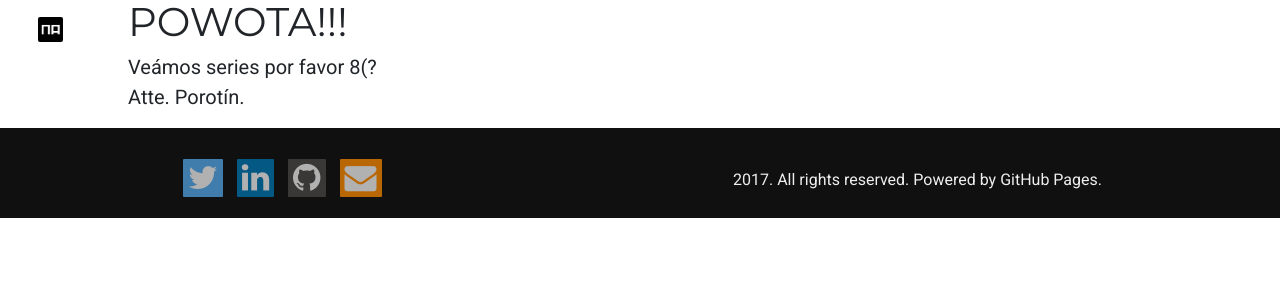
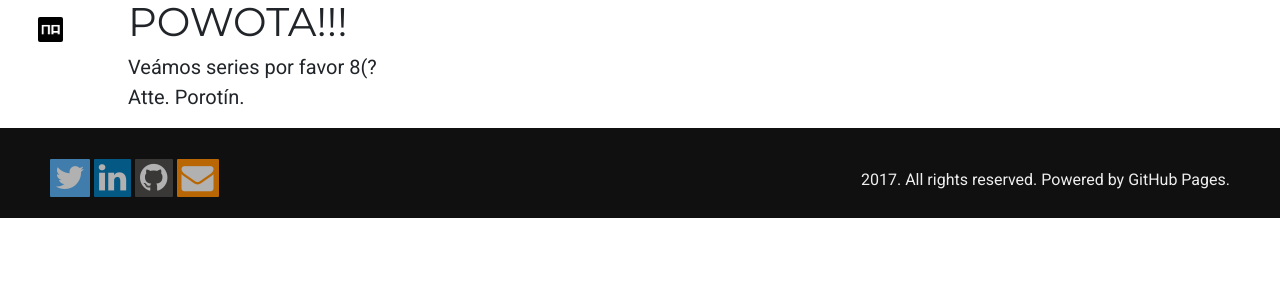
Before and after one commit to nicoaravena/nicoaravena.github.io, a Jekyll site: the page built from porota.html, in a window 1280 px wide. Shown: the top 300 px of the page. Built offline with Jekyll 4.4.1, drawn with Linux system fonts in a browser that asks for light colours; nearby versions of some CDN libraries.

Commit message:
Minor changes and fixes

```diff
--- a/_includes/footer.html
+++ b/_includes/footer.html
@@ -1,11 +1,11 @@
 <div class="footer">
 	<div class="footer-content">
 		<div class="row align-items-center">
-			<div class="col">
+			<div class="col-12 col-sm-6">
 				<a class="socicon" href="//twitter.com/Dalanth1"><i class="fa fa-twitter fa-2x"></i></a>
 				<a class="socicon" href="//cl.linkedin.com/in/dalanth"><i class="fa fa-linkedin fa-2x"></i></a>
 				<a class="socicon" href="//github.com/Dalanth"><i class="fa fa-github fa-2x"></i></a>
-				<a class="socicon" href="mailto:hello@nicoaravena.me"><i class="fa fa-envelope fa-2x"></i></a>
+				<a class="socicon" href="mailto:nico@nicoaravena.me"><i class="fa fa-envelope fa-2x"></i></a>
 			</div>
 			<div class="col">
 				<div class="copyright pull-right">
--- a/_sass/style.scss
+++ b/_sass/style.scss
@@ -59,6 +59,7 @@ a {
     .jumbotron {
         background: none;
         min-height: 50vmin;
+        margin-bottom: 0;
     }
 }
 
@@ -129,7 +130,6 @@ a {
         padding-bottom: 10px;
         background: #101010;
         margin: auto;
-        width: 80%;
     }
     * {
         color: #eee;
@@ -214,8 +214,6 @@ a.btn {
 }
 
 .socicon {
-    margin-left: 5px;
-    margin-right: 5px;
     .fa {
         color: #f5f5f5;
         opacity: 0.7;
--- a/public/css/style.css
+++ b/public/css/style.css
@@ -50,7 +50,8 @@ a:hover {
   min-height: 100vmin; }
   .section-about .jumbotron {
     background: none;
-    min-height: 50vmin; }
+    min-height: 50vmin;
+    margin-bottom: 0; }
 
 .page-header {
   border: none; }
@@ -106,8 +107,7 @@ a:hover {
     padding: 20px 50px;
     padding-bottom: 10px;
     background: #101010;
-    margin: auto;
-    width: 80%; }
+    margin: auto; }
   .footer * {
     color: #eee; }
   .footer .copyright {
@@ -172,9 +172,6 @@ a.btn {
 .description {
   margin-top: 5px; }
 
-.socicon {
-  margin-left: 5px;
-  margin-right: 5px; }
 .socicon .fa {
   color: #f5f5f5;
   opacity: 0.7;
```
Also changed, not shown: _includes/about.html (+4 -4 lines), 1 other file. Lines whose indentation alone changed are shown as unchanged.
